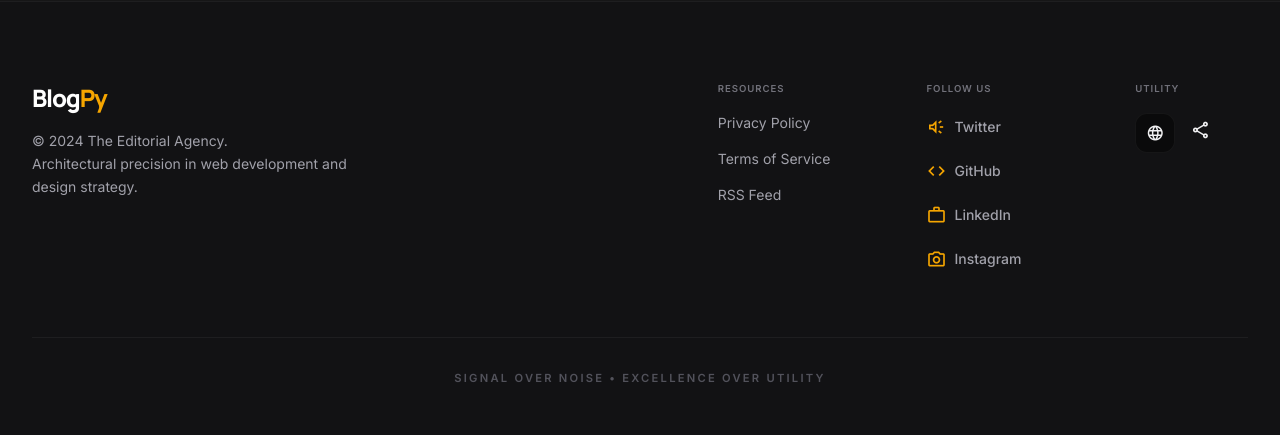
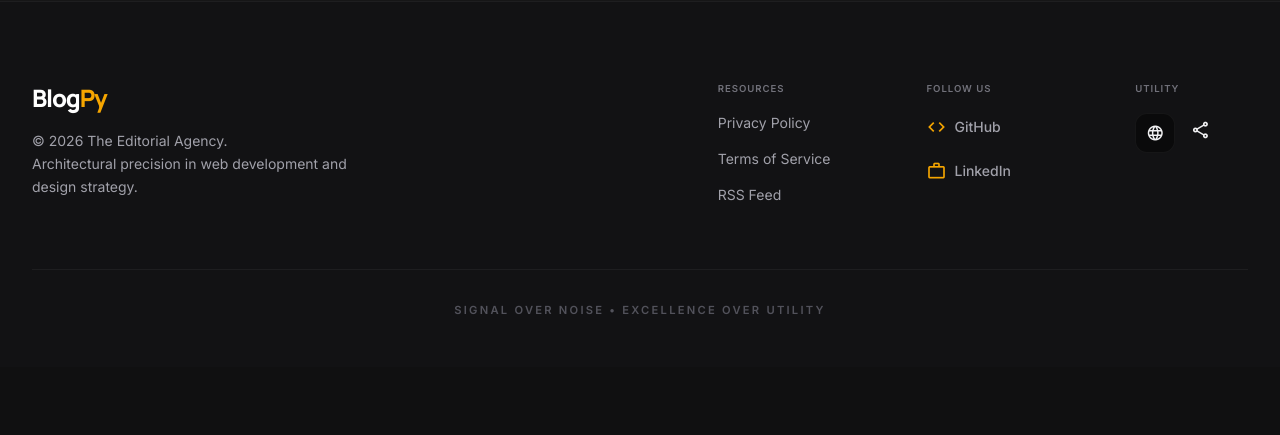
Before and after one commit to ayush3739/Blog-Website, a Flask app: page / in a window 1280 px wide. Shown: the part 2045-2480 px from the top of the page. After the commit the page ends 2359 px from the top, so only its background shows below. Run offline with Flask 3, Linux system fonts and the light colour scheme; some libraries are stand-ins or nearby versions.

Commit message:
Refactor forms.py by removing TODO comments and updating footer and index templates to reflect the new establishment year

```diff
--- a/forms.py
+++ b/forms.py
@@ -4,7 +4,6 @@ from wtforms.validators import DataRequired, URL, Email
 from flask_ckeditor import CKEditorField
 
 
-# WTForm for creating a blog post
 class CreatePostForm(FlaskForm):
     title = StringField("Blog Post Title", validators=[DataRequired()])
     subtitle = StringField("Subtitle", validators=[DataRequired()])
@@ -13,7 +12,6 @@ class CreatePostForm(FlaskForm):
     submit = SubmitField("Submit Post")
 
 
-# TODO: Create a RegisterForm to register new users
 class RegisterForm(FlaskForm):
     name=StringField("Name",validators=[DataRequired()])
     email = StringField("Email", validators=[DataRequired(), Email()])
@@ -21,14 +19,12 @@ class RegisterForm(FlaskForm):
     submit=SubmitField("SIGN ME UP!")
 
 
-# TODO: Create a LoginForm to login existing users
 class LoginForm(FlaskForm):
     email=StringField("Email",validators=[DataRequired(),Email()])
     password=PasswordField("Password",validators=[DataRequired()])
     submit=SubmitField("LET ME IN!")
 
 
-# TODO: Create a CommentForm so users can leave comments below posts
 class CommentForm(FlaskForm):
     comment=CKEditorField("Comments", validators=[DataRequired()])
     submit=SubmitField('Submit Comments')
--- a/templates/index.html
+++ b/templates/index.html
@@ -9,7 +9,7 @@
   <section class="max-w-7xl mx-auto px-8 mb-24">
     <div class="grid grid-cols-1 md:grid-cols-12 gap-12 items-end">
       <div class="md:col-span-8">
-        <span class="hero-badge inline-block px-3 py-1 rounded-sm text-[0.7rem] font-bold uppercase tracking-widest mb-6">Established 2024</span>
+        <span class="hero-badge inline-block px-3 py-1 rounded-sm text-[0.7rem] font-bold uppercase tracking-widest mb-6">Established 2026</span>
         <h1 class="hero-h1 text-[clamp(3rem,8vw,5.5rem)] font-headline font-extrabold leading-[0.9] tracking-tighter mb-8">
           The Digital <br/>
           <span class="bg-gradient-to-r from-[#F5A500] to-[#e09700] bg-clip-text text-transparent italic">Broadsheet</span> <br/>
--- a/templates/partials/footer.html
+++ b/templates/partials/footer.html
@@ -5,7 +5,7 @@
       <div class="flex flex-col items-start max-w-xs">
         <a href="{{ url_for('get_all_posts') }}" class="footer-logo text-2xl font-black font-headline mb-4 tracking-tighter">Blog<span class="text-[#F5A500]">Py</span></a>
         <p class="footer-text text-sm leading-relaxed">
-          &copy; 2024 The Editorial Agency.<br/>Architectural precision in web development and design strategy.
+          &copy; 2026 The Editorial Agency.<br/>Architectural precision in web development and design strategy.
         </p>
       </div>
       <div class="grid grid-cols-2 sm:grid-cols-3 gap-12 md:gap-24">
@@ -17,10 +17,7 @@
         </div>
         <div class="flex flex-col gap-4">
           <span class="footer-label text-[0.6rem] font-black uppercase tracking-widest">Follow Us</span>
-          <a class="footer-link flex items-center gap-2 text-sm transition-all duration-300 hover:scale-105 transform" href="#">
-            <span class="material-symbols-outlined text-xl accent-color">brand_awareness</span>
-            <span class="font-medium">Twitter</span>
-          </a>
+
           <a class="footer-link flex items-center gap-2 text-sm transition-all duration-300 hover:scale-105 transform" href="#">
             <span class="material-symbols-outlined text-xl accent-color">code</span>
             <span class="font-medium">GitHub</span>
@@ -29,10 +26,7 @@
             <span class="material-symbols-outlined text-xl accent-color">work</span>
             <span class="font-medium">LinkedIn</span>
           </a>
-          <a class="footer-link flex items-center gap-2 text-sm transition-all duration-300 hover:scale-105 transform" href="#">
-            <span class="material-symbols-outlined text-xl accent-color">photo_camera</span>
-            <span class="font-medium">Instagram</span>
-          </a>
+
         </div>
         <div class="flex flex-col gap-4">
           <span class="footer-label text-[0.6rem] font-black uppercase tracking-widest">Utility</span>
```
